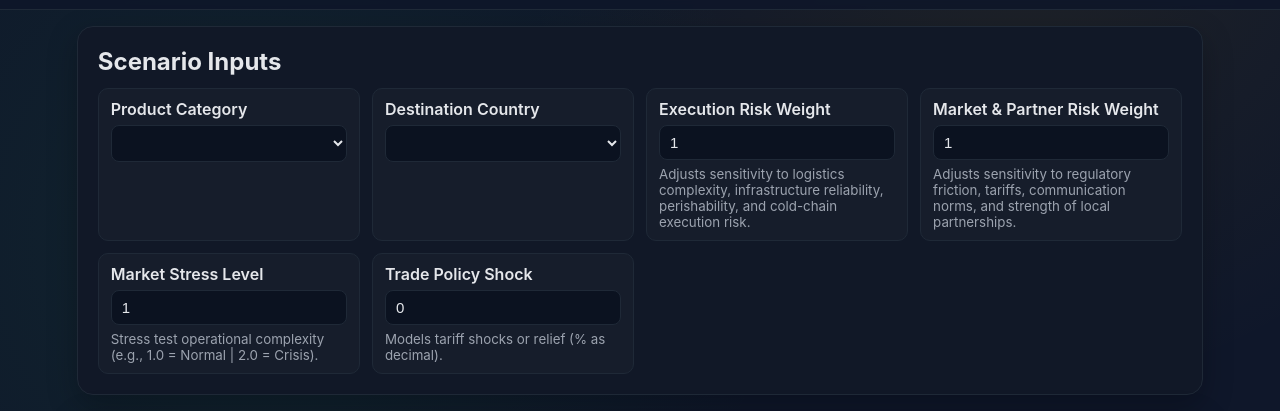
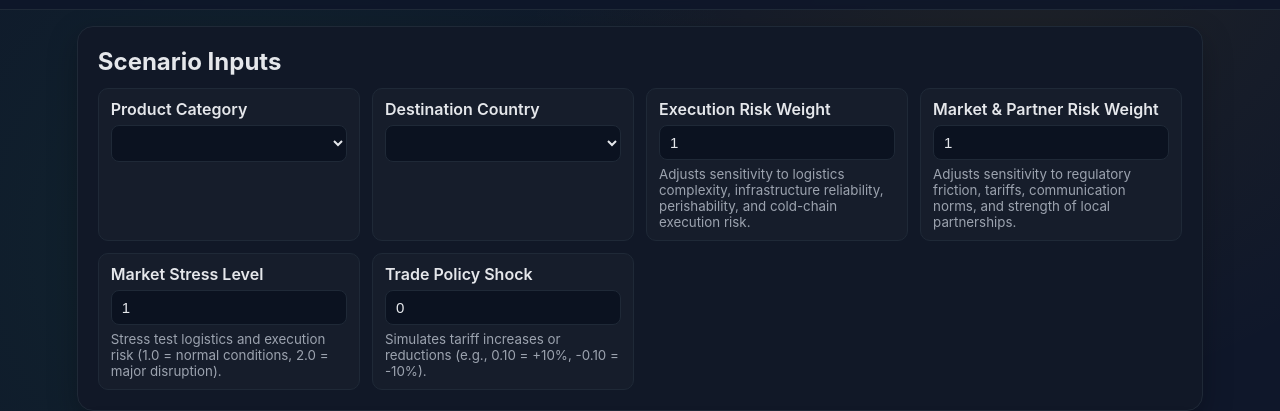
Before and after one commit to Link-Jason/HopsWineExportDashboard, a plain HTML site: page index.html in a window 1280 px wide. Shown: the part 114-525 px from the top of the page. Drawn offline with nearby package versions, Linux system fonts and the light colour scheme; no server answers.

Commit message:
UI: Refined input descriptions for professional clarity

```diff
--- a/index.html
+++ b/index.html
@@ -48,12 +48,16 @@
         <label class="field">
           <span>Market Stress Level</span>
           <input id="scenarioMultiplier" type="number" step="0.1" min="0.5" value="1">
-          <small>Stress test operational complexity (e.g., 1.0 = Normal | 2.0 = Crisis).</small>
+          <small>Stress test logistics and execution risk
+            (1.0 = normal conditions, 2.0 = major disruption).</small>
         </label>
         <label class="field">
           <span>Trade Policy Shock</span>
           <input id="tariffAdjustment" type="number" step="0.05" min="-0.5" value="0">
-          <small>Models tariff shocks or relief (% as decimal).</small>
+          <small>
+            Simulates tariff increases or reductions
+            (e.g., 0.10 = +10%, -0.10 = -10%).
+          </small>
         </label>
       </div>
     </section>
```
